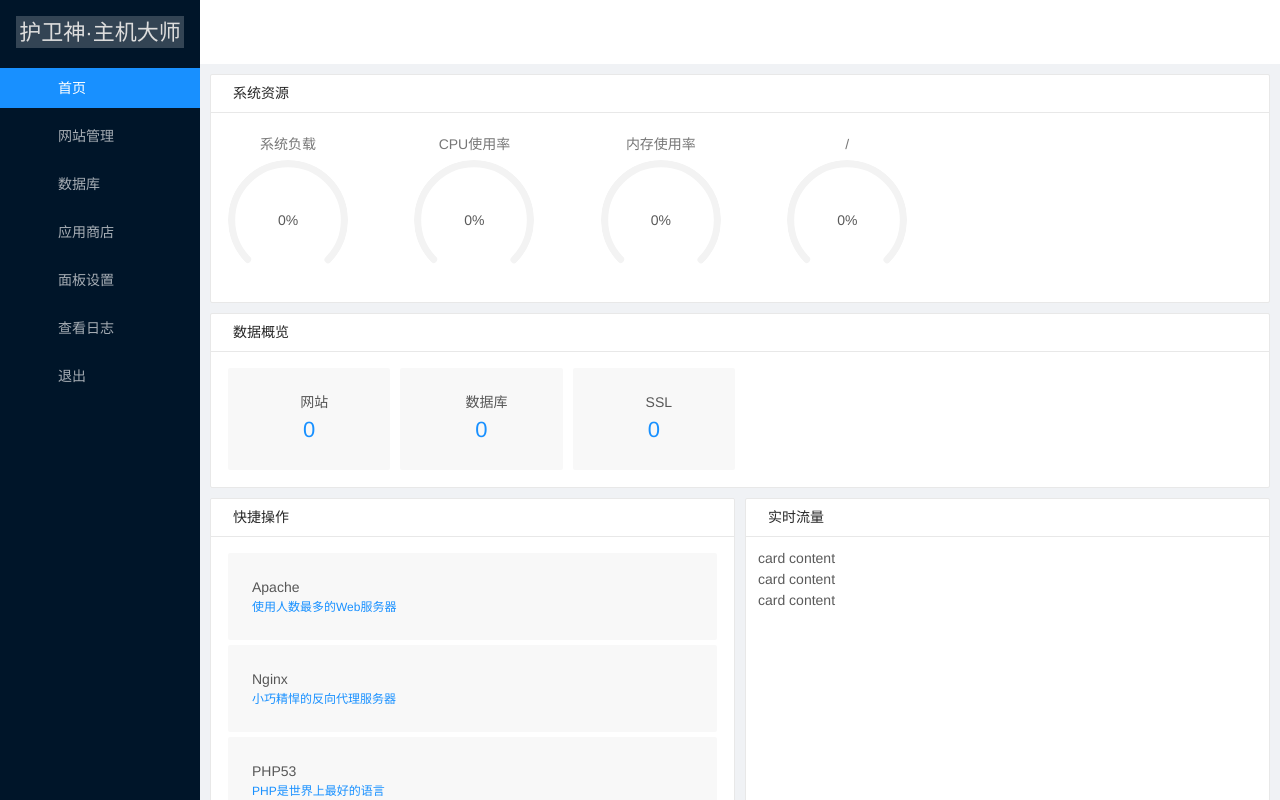
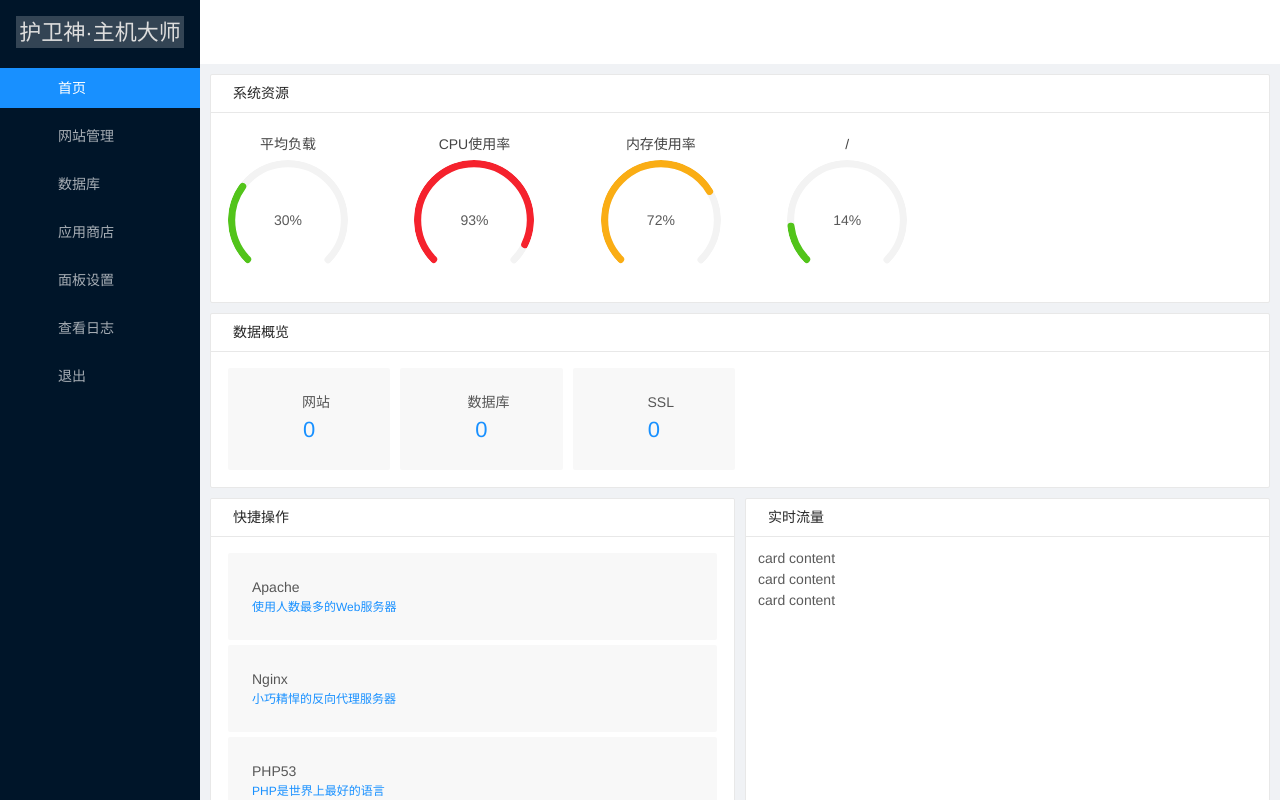
Before and after one commit to sgseo/hwspanel.web, a Vue app: page / in a window 1280 px wide. Built offline with nearby package versions, Linux system fonts and the light colour scheme; a small style sheet from the web is missing.

Commit message:
优化代码

```diff
--- a/src/App.vue
+++ b/src/App.vue
@@ -3,7 +3,7 @@
     <a-layout id="components-layout-demo-custom-trigger" style="height: 100%;">
       <a-layout-sider v-model="collapsed" :trigger="null" collapsible>
         <div class="logo text-center" style="overflow: hidden;">
-            <span class="font22px" style="color: #DDD">护卫神·主机大师</span>
+          <span class="font22px" style="color: #DDD">护卫神·主机大师</span>
         </div>
         <a-menu theme="dark" mode="inline" :default-selected-keys="['1']">
           <a-menu-item key="1">
@@ -50,12 +50,9 @@
         >
           <router-view />
 
-          <a-layout-footer class="mat5 bg-white pd15 text-center">
-              <a class="color888" href="https://www.hws.com" target="_blank">
-                  版权所有 © 护卫神-服务器安全专家
-              </a>
+          <a-layout-footer class="mat5 bg-white pd14 text-center font12px">
+            <a class="color333" href="https://www.hws.com" target="_blank">版权所有 © 护卫神-服务器安全专家</a>
           </a-layout-footer>
-
         </a-layout-content>
       </a-layout>
     </a-layout>
@@ -92,8 +89,8 @@ export default {
 }
 
 .flex-column-space-between {
-    display: flex;
-    flex-direction: column;
-    justify-content: space-between;
+  display: flex;
+  flex-direction: column;
+  justify-content: space-between;
 }
 </style>
--- a/src/components/Index.vue
+++ b/src/components/Index.vue
@@ -11,42 +11,14 @@
               class="dragsort"
               style="display: flex; justify-content: space-between; flex-wrap: wrap;"
             >
-              <!-- 这里按理说可以优化,因为下面的代码有很多重复 -->
-              <li class="text-center">
-                <h4 class="color777 ma5">系统负载</h4>
+              <li v-for="item in systemResource" :key="item.title" class="text-center">
+                <h4 class="color444 ma5">{{ item.title}}</h4>
                 <a-progress
                   type="dashboard"
-                  :percent="avgLoad"
-                  :strokeColor="strokeColor(avgLoad)"
+                  :percent="item.data"
+                  :strokeColor="progressColor(item.data)"
                 />
-                <h4 class="color888 ma5">{{ avgStr }}</h4>
-              </li>
-              <li class="text-center">
-                <h4 class="color777 ma5">CPU使用率</h4>
-                <a-progress
-                  type="dashboard"
-                  :percent="cpuUsage"
-                  :strokeColor="strokeColor(cpuUsage)"
-                />
-                <h4 class="color888 ma5">{{ cpuStr }}</h4>
-              </li>
-              <li class="text-center">
-                <h4 class="color777 ma5">内存使用率</h4>
-                <a-progress
-                  type="dashboard"
-                  :percent="memUsage"
-                  :strokeColor="strokeColor(memUsage)"
-                />
-                <h4 class="color888 ma5">{{ memStr }}</h4>
-              </li>
-              <li class="text-center">
-                <h4 class="color777 ma5">/</h4>
-                <a-progress
-                  type="dashboard"
-                  :percent="rootUsage"
-                  :strokeColor="strokeColor(rootUsage)"
-                />
-                <h4 class="color888 ma5">{{ rootStr }}</h4>
+                <h4 class="color888 ma5">{{ item.info }}</h4>
               </li>
             </ul>
           </a-col>
@@ -59,34 +31,22 @@
           <span slot="title">
             <a-icon class="ma5 color-primary" type="tag" />数据概览
           </span>
-          <!-- 这里按理说可以优化,因为下面的代码有很多重复 -->
-          <a-col :xs="24" :sm="24" :md="12" :lg="6" :xl="4">
-            <a href="#">
+          <a-col
+            v-for="item in dataOverview"
+            :key="item.title"
+            :xs="24"
+            :sm="24"
+            :md="12"
+            :lg="6"
+            :xl="4"
+          >
+            <a :href="item.url">
               <a-card class="bgf8 text-center hover" :bordered="false">
                 <p>
-                  <a-icon class="ma5" type="global" />网站
+                  <a-icon class="ma5" :type="item.class" />
+                  {{ item.title}}
                 </p>
-                <p class="font22px color-primary">0</p>
-              </a-card>
-            </a>
-          </a-col>
-          <a-col :xs="24" :sm="24" :md="12" :lg="6" :xl="4">
-            <a href="#">
-              <a-card class="bgf8 text-center hover" :bordered="false">
-                <p>
-                  <a-icon class="ma5" type="database" />数据库
-                </p>
-                <p class="font22px color-primary">0</p>
-              </a-card>
-            </a>
-          </a-col>
-          <a-col :xs="24" :sm="24" :md="12" :lg="6" :xl="4">
-            <a href="#">
-              <a-card class="bgf8 text-center hover" :bordered="false">
-                <p>
-                  <a-icon class="ma5" type="file-protect" />SSL
-                </p>
-                <p class="font22px color-primary">0</p>
+                <p class="font22px color-primary">{{ item.data }}</p>
               </a-card>
             </a>
           </a-col>
@@ -95,12 +55,12 @@
     </a-row>
     <a-row :gutter="[10,10]">
       <a-col :xs="24" :sm="24" :md="12" :lg="12" :xl="12">
-        <a-card size="small" style="height: 400px; overflow: scroll;">
+        <a-card size="small" style="height: 400px; overflow: auto;">
           <span slot="title">
             <a-icon class="ma5 color-primary" type="link" />快捷操作
           </span>
           <ul class="dragsort">
-            <li v-for="item in list" :key="item.id" class="ma5 text-center">
+            <li v-for="item in quickOperation" :key="item.id" class="ma5 text-center">
               <a-card class="bgf8 text-left hover" :bordered="false">
                 <p>{{ item.name }}</p>
                 <p class="color-primary font12px">{{ item.description }}</p>
@@ -126,52 +86,22 @@
           <span slot="title">
             <a-icon class="ma5 color-primary" type="customer-service" />技术支持
           </span>
-          <!-- 这里按理说可以优化,因为下面的代码有很多重复 -->
-          <a-col :xs="24" :sm="24" :md="12" :lg="6" :xl="4">
-            <a href="http://t.hws.com" target="_blank">
+          <a-col
+            v-for="item in technicalSupport"
+            :key="item.title"
+            :xs="24"
+            :sm="24"
+            :md="12"
+            :lg="6"
+            :xl="4"
+          >
+            <a :href="item.url" :target="item.target">
               <a-card class="bgf8 text-left hover" :bordered="false">
                 <p>
-                  <a-icon class="mar5" type="message" />论坛
+                  <a-icon class="mar5" type="message" />
+                  {{ item.title }}
                 </p>
-                <p class="color-primary font12px">有问题，上论坛发帖求助。</p>
-              </a-card>
-            </a>
-          </a-col>
-          <a-col :xs="24" :sm="24" :md="12" :lg="6" :xl="4">
-            <a href="https://www.hws.com" target="_blank">
-              <a-card class="bgf8 text-left hover" :bordered="false">
-                <p>
-                  <a-icon class="mar5" type="star" />官网
-                </p>
-                <p class="color-error font12px">服务器安全，认准护卫神。</p>
-              </a-card>
-            </a>
-          </a-col>
-          <a-col :xs="24" :sm="24" :md="12" :lg="6" :xl="4">
-            <a-card class="bgf8 text-left hover" :bordered="false">
-              <p>
-                <a-icon class="mar5" type="qq" />
-                <a href="#" target="_blank">800181978</a>
-              </p>
-              <p class="color-success font12px">在线沟通更流畅、更便利。</p>
-            </a-card>
-          </a-col>
-          <a-col :xs="24" :sm="24" :md="12" :lg="6" :xl="4">
-            <a-card class="bgf8 text-left hover" :bordered="false">
-              <p>
-                <a-icon class="mar5" type="phone" />
-                <a href="#" target="_blank">028-89549999</a>
-              </p>
-              <p class="color-warning font12px">电话沟通更准确，更效率。</p>
-            </a-card>
-          </a-col>
-          <a-col :xs="24" :sm="24" :md="12" :lg="6" :xl="4">
-            <a href="https://www.hws.com/help/linuxmaster/" target="_blank">
-              <a-card class="bgf8 text-left hover" :bordered="false">
-                <p>
-                  <a-icon class="mar5" type="solution" />帮助
-                </p>
-                <p class="color-primary font12px">帮助文档、教程、和知识。</p>
+                <p class="color-primary font12px">{{ item.description }}</p>
               </a-card>
             </a>
           </a-col>
@@ -182,18 +112,53 @@
 </template>
 
 <script>
+const technicalSupport = [
+  {
+    title: "论坛",
+    url: "http://t.hws.com",
+    target: "_blank",
+    description: "有问题，上论坛发帖求助。"
+  },
+  {
+    title: "官网",
+    url: "https://www.hws.com",
+    target: "_blank",
+    description: "服务器安全，认准护卫神。"
+  },
+  {
+    title: "800181978",
+    url: "#",
+    target: "_self",
+    description: "在线沟通更流畅、更便利。"
+  },
+  {
+    title: "028-89549999",
+    url: "#",
+    target: "_self",
+    description: "电话沟通更准确，更效率。"
+  },
+  {
+    title: "帮助",
+    url: "https://www.hws.com/help/LinuxMaster",
+    target: "_blank",
+    description: "帮助文档、教程、和知识。"
+  }
+];
 export default {
   data() {
     return {
-      avgLoad: 0,
-      avgStr: "",
-      cpuUsage: 0,
-      cpuStr: "",
-      memUsage: 0,
-      memStr: "",
-      rootUsage: 0,
-      rootStr: "",
-      list: [
+      systemResource: [
+        { data: 30, title: "平均负载", info: "" },
+        { data: 93, title: "CPU使用率", info: "" },
+        { data: 72, title: "内存使用率", info: "" },
+        { data: 14, title: "/", info: "" }
+      ],
+      dataOverview: [
+        { title: "网站", url: "#", class: "global", data: 0 },
+        { title: "数据库", url: "#", class: "database", data: 0 },
+        { title: "SSL", url: "#", class: "file-protect", data: 0 }
+      ],
+      quickOperation: [
         { name: "Apache", description: "使用人数最多的Web服务器" },
         { name: "Nginx", description: "小巧精悍的反向代理服务器" },
         { name: "PHP53", description: "PHP是世界上最好的语言" },
@@ -206,7 +171,8 @@ export default {
         { name: "PHP73", description: "PHP是世界上最好的语言" },
         { name: "PureFTPd", description: "一款主打安全的FTP服务器" },
         { name: "Redis", description: "内存型数据库" }
-      ]
+      ],
+      technicalSupport
     };
   },
   mounted() {
@@ -218,7 +184,7 @@ export default {
     });
   },
   methods: {
-    strokeColor: function(progress) {
+    progressColor: function(progress) {
       if (progress > 90) {
         return "#f5222d";
       } else if (progress > 70) {
```
